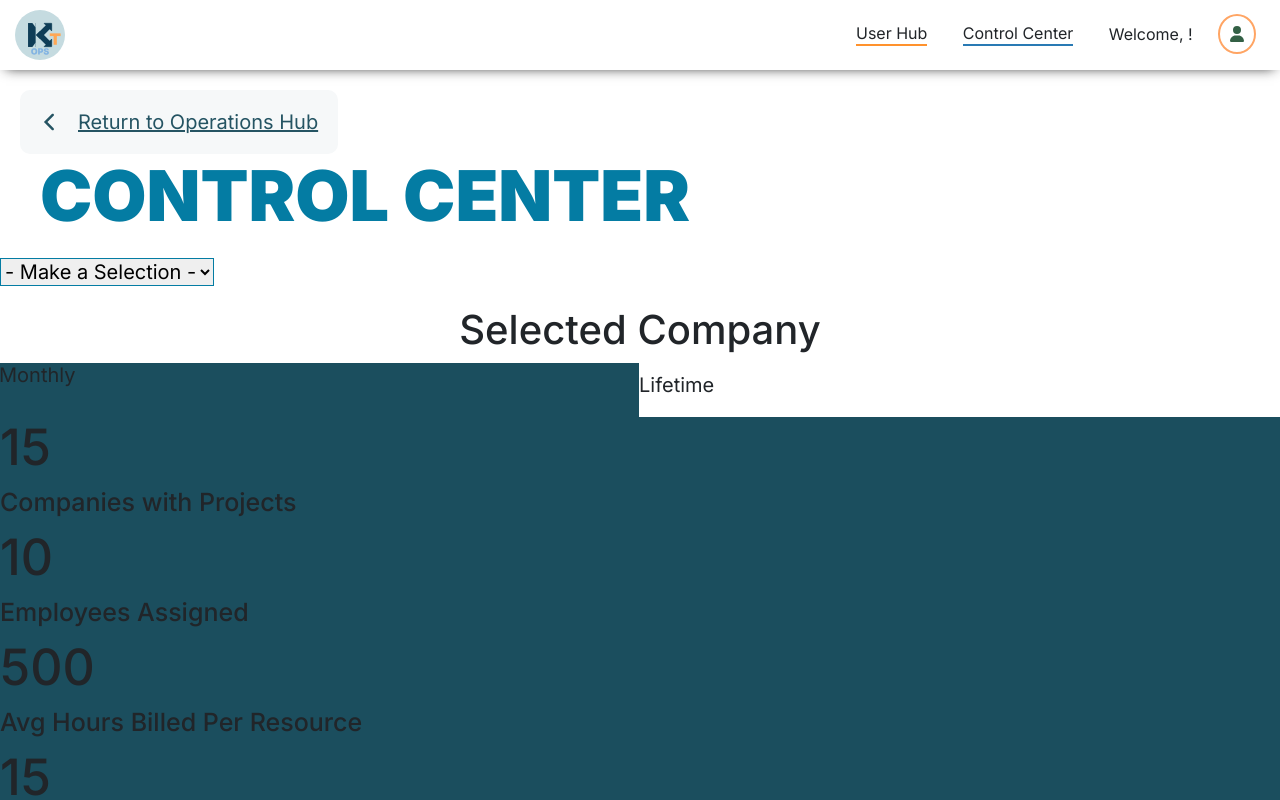
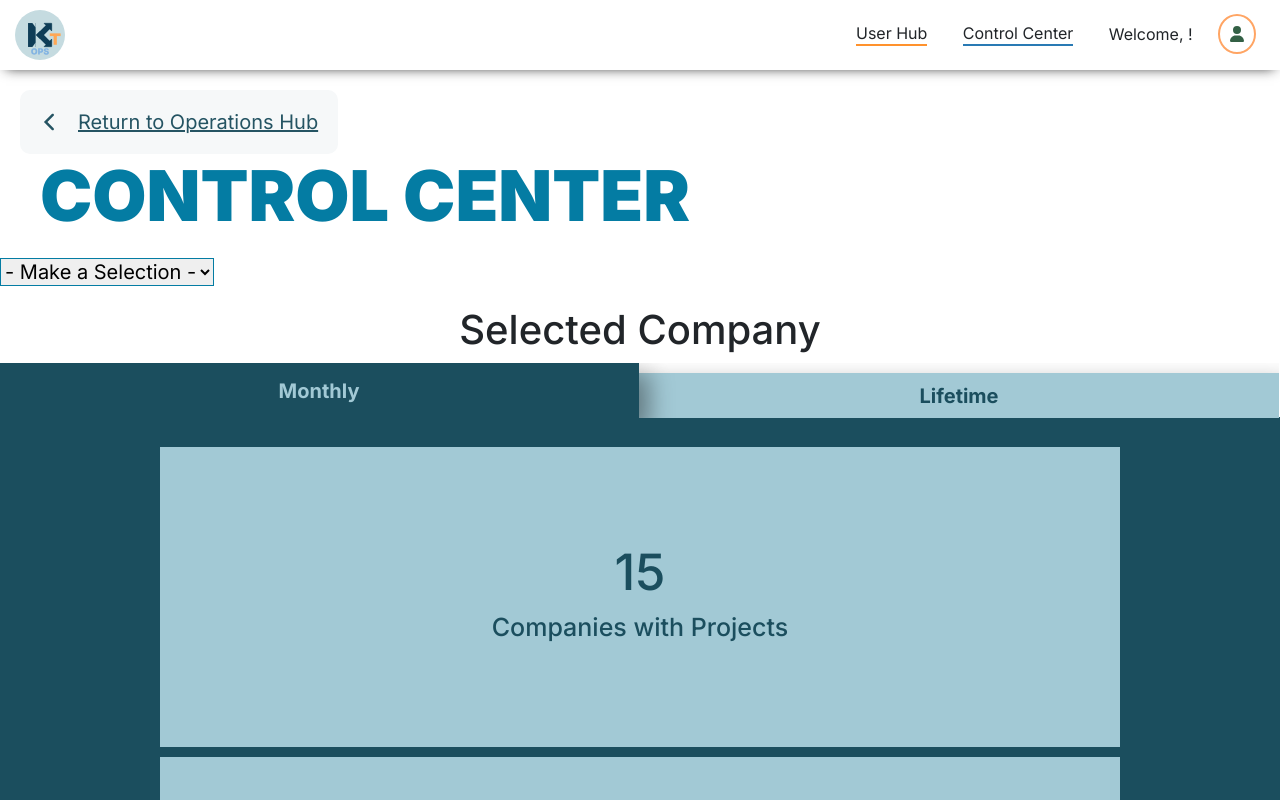
Before and after one commit to vishal-subramanyam/kash-ops-portal, a React (Create React App) app: page /control-center in a window 1280 px wide. Shown: the top 800 px of the page. Built offline with nearby package versions, Linux system fonts and the light colour scheme; no server answers; sample sign-in values are in the browser's storage; the HTML template or start-up script is replaced by a standard one.

Commit message:
working on the tabs on control center component

```diff
--- a/src/assets/styles/ControlCenter.css
+++ b/src/assets/styles/ControlCenter.css
@@ -32,21 +32,58 @@
   list-style: none;
   display: flex;
   align-items: end;
+  overflow: hidden;
 }
 
 .ControlCenter--tabs-container li {
   width: 50%;
+  display: flex;
+  align-items: center;
+  justify-content: center;
+  font-weight: bolder;
   height: 45px;
-  /* -webkit-box-shadow: 8px 12px 25px 2px rgba(0, 0, 0, 0.4);
+  -webkit-box-shadow: 8px 12px 25px 2px rgba(0, 0, 0, 0.4);
   -moz-box-shadow: 8px 12px 25px 2px rgba(0, 0, 0, 0.4);
-  box-shadow: 8px 12px 25px 2px rgba(0, 0, 0, 0.4); */
+  box-shadow: 8px 12px 25px 2px rgba(0, 0, 0, 0.4);
+}
+
+.ControlCenter--tabs-container li:hover {
+  height: 50px;
+  cursor: pointer;
+}
+
+.ControlCenter--tab-not-active {
+  height: 45px;
+  color: var(--kashtech_operations--blue-darken1);
+  background-color: #a2c9d5;
+  z-index: 0;
 }
 
 .ControlCenter--tab-active {
   height: 55px !important;
+  background-color: var(--kashtech_operations--blue-darken1) !important;
+  color: #a2c9d5 !important;
+  z-index: 4;
+}
+
+.ControlCenter--KPI-section-container-active {
   background-color: var(--kashtech_operations--blue-darken1);
 }
 
-.ControlCenter--KPI-section-container {
-  background-color: var(--kashtech_operations--blue-darken1);
+.ControlCenter--KPI-section-container-active article {
+  color: var(--kashtech_operations--blue-darken1);
+  background-color: #a2c9d5;
+  width: 75%;
+  height: 15rem;
+  margin: 0.5rem auto;
+  padding: 1rem;
+  display: flex;
+  flex-direction: column;
+  align-items: center;
+  justify-content: center;
+  text-align: center;
 }
+
+.ControlCenter--KPI-section-container-active section {
+  padding: 1rem 0;
+}
--- a/src/components/NavBar.js
+++ b/src/components/NavBar.js
@@ -13,6 +13,7 @@ function NavBar(props) {
   console.log(props.userInfo);
   let profileNavLinks = "NavBar--profile-nav-link";
   //   update profile nav link class to show the links when profile icon is clicked
+  // if showProfileLinks state variable is equal to true
   if (showProfileLinks) {
     profileNavLinks += "-show";
   } else {
--- a/src/pages/ControlCenter.js
+++ b/src/pages/ControlCenter.js
@@ -1,4 +1,4 @@
-import React from "react";
+import React, { useState } from "react";
 import { Link } from "react-router-dom";
 import "../assets/styles/ControlCenter.css";
 import KPI from "../components/KPI";
@@ -10,6 +10,17 @@ import BarChartKPI from "../components/BarChartKPI";
 import HorizontalBarChartKPI from "../components/HorizontalBarChartKPI";
 
 function ControlCenter(props) {
+  let [tabActive, setTabActive] = useState(true);
+  // let [tabNotActive, setTabNotActive] = useState(true);
+  let controlCenterKPITabActive = "ControlCenter--tab-active";
+  let controlCenterKPITabNotActive = "ControlCenter--tab-not-active";
+
+  // if (tabActive) {
+  //   controlCenterKPITabs += "-active";
+  // } else {
+  //   controlCenterKPITabs += "-not-active";
+  // }
+
   return (
     <div className="ControlCenter--container">
       <header>
@@ -59,11 +70,32 @@ function ControlCenter(props) {
           </h2>
           {/* tabs */}
           <ul className="ControlCenter--tabs-container">
-            <li className="ControlCenter--tab-active">Monthly</li>
-            <li className="ControlCenter--tab">Lifetime</li>
+            {/* <li className="ControlCenter--tab-active">Monthly</li>
+            <li className="ControlCenter--tab-not-active">Lifetime</li> */}
+            <li
+              className={
+                tabActive
+                  ? controlCenterKPITabActive
+                  : controlCenterKPITabNotActive
+              }
+              onClick={() =>
+                tabActive ? setTabActive(false) : setTabActive(true)
+              }
+            >
+              Monthly
+            </li>
+            <li
+              className={
+                tabActive
+                  ? controlCenterKPITabNotActive
+                  : controlCenterKPITabActive
+              }
+            >
+              Lifetime
+            </li>
           </ul>
 
-          <section className="ControlCenter--KPI-section-container">
+          <section className="ControlCenter--KPI-section-container-active">
             {/* KPI section */}
             <section>
               <KPI value="15" caption="Companies with Projects" />
```
